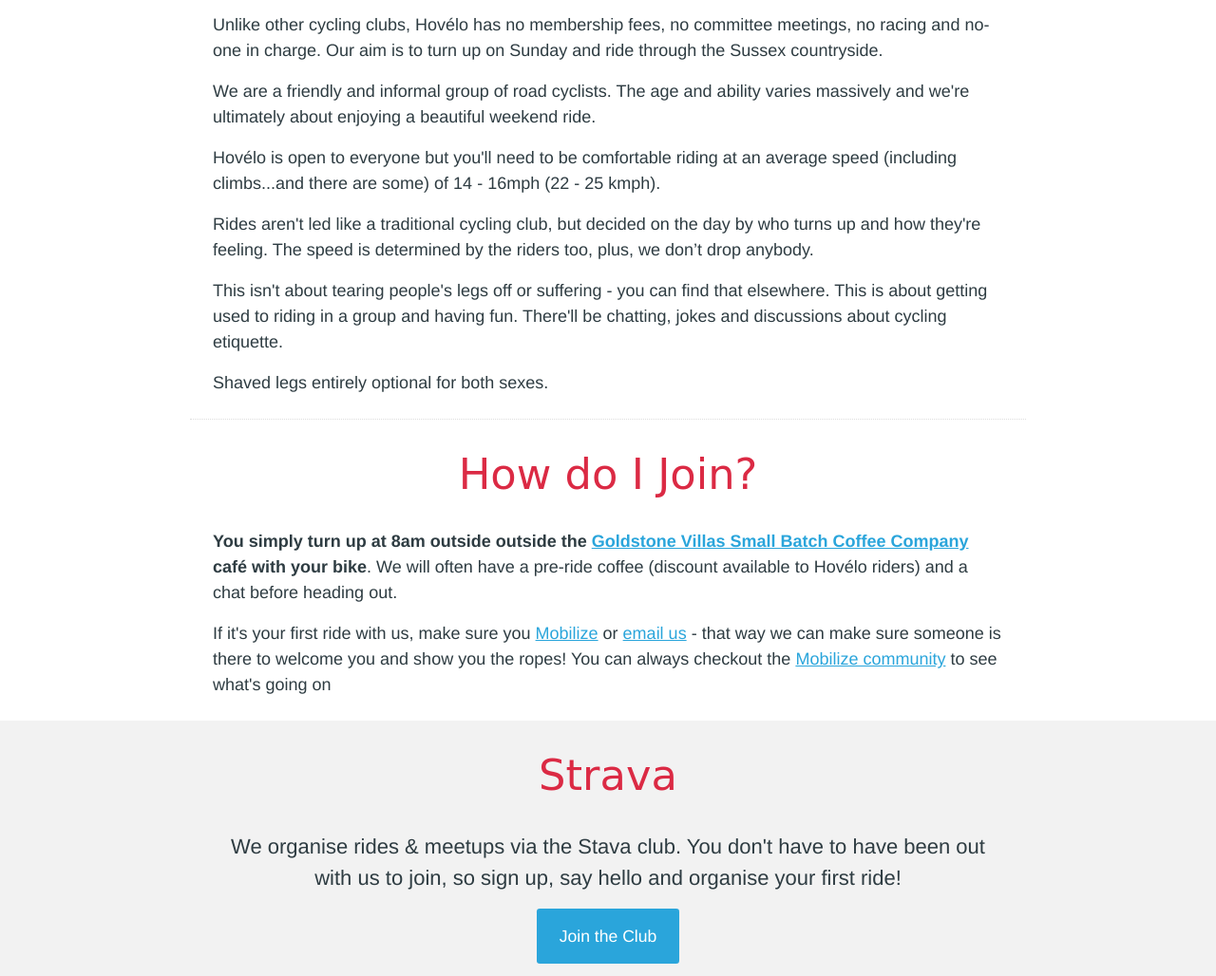
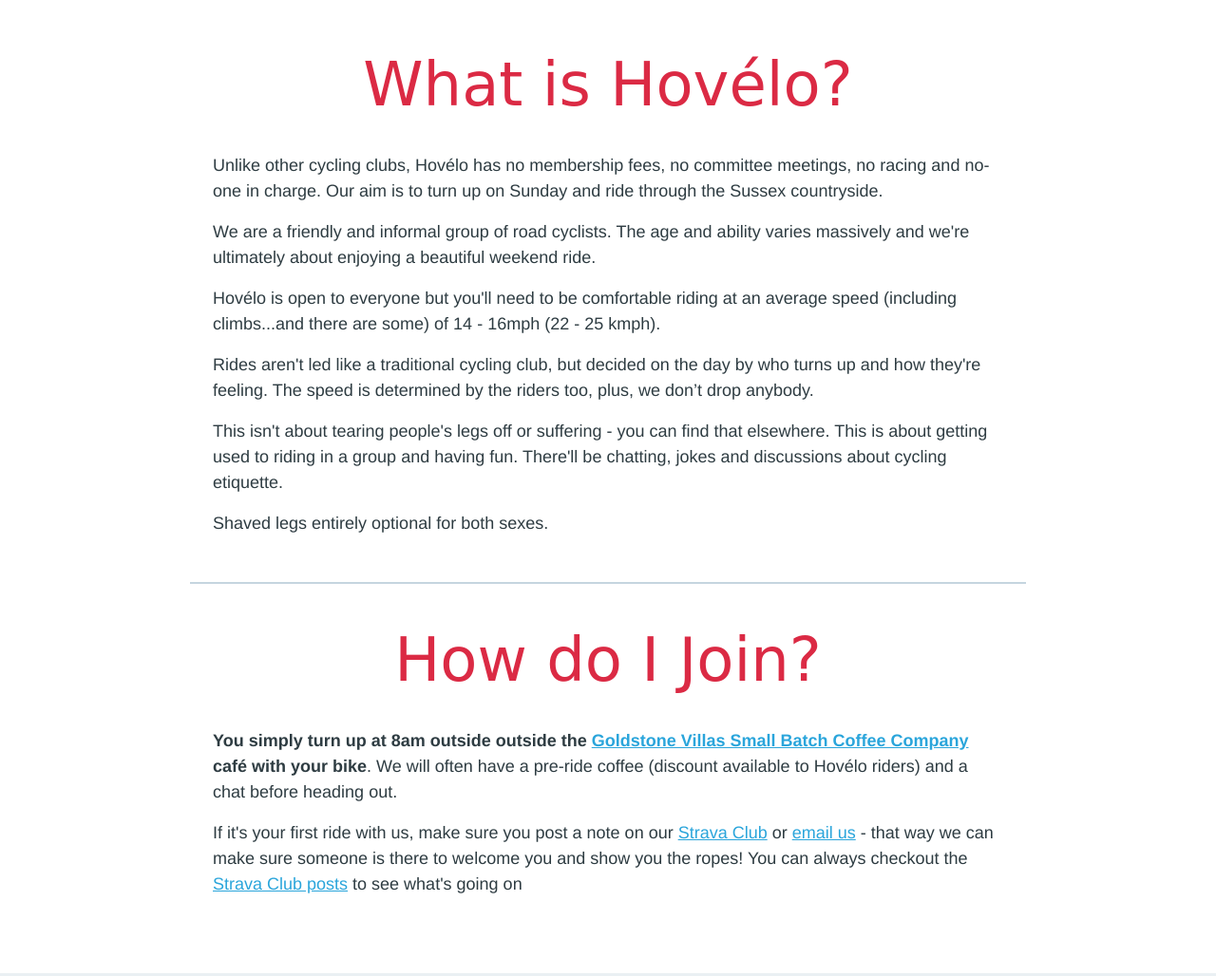
Before and after one commit to hovelo/website, a PHP site: page / in a window 1280 px wide. Shown: the part 738-1766 px from the top of the page at 95% size. Run offline with PHP 8.4, Linux system fonts and the light colour scheme; some web fonts are replaced.

Commit message:
FE: General styles

```diff
--- a/assets/css/style.css
+++ b/assets/css/style.css
@@ -40,12 +40,12 @@ $plain: #2E3C42; // Dark blue*/
 }
 
 html {
-	border-top: 1rem solid #31A88C;
+	border-top: 2rem solid #31A88C;
 }
 body {
 	padding: 0;
 	margin: 0;
-	border-top: 0.5rem solid #DB2A44;
+	border-top: 1rem solid #DB2A44;
 	font-family: 'Merriweather Sans', 'Helvetica Neue', Helvetica, Arial;
 	font-size: 1rem;
 	line-height: 1.5;
@@ -55,7 +55,7 @@ body {
 	background: #fff;
 }
 
-@media screen and (min-width: 25em) {
+@media screen and (min-width: 35em) {
 	body {
 		padding: 3rem 0;
 		font-size: 1.125rem;
@@ -70,14 +70,14 @@ h2 {
 	text-align: center;
 }
 h1 {
-	font-size: 3rem;
+	font-size: 3.25rem;
 	text-align: center;
 	line-height: 1;
 }
-@media screen and (min-width: 25em) {
+@media screen and (min-width: 35em) {
 	h1 {
 		text-align: left;
-		font-size: 4rem;
+		font-size: 5rem;
 	}
 }
 
@@ -85,10 +85,12 @@ h2 {
 	font-size: 2.8rem;
 	color: #DB2A44;
 }
-h2.subtle {
-	font-size: 40px;
-	color: #666;
+@media screen and (min-width: 35em) {
+	h2 {
+		font-size: 4rem;
+	}
 }
+
 p {
 	margin: 0 auto 1rem;
 }
@@ -137,7 +139,7 @@ nav li + li a {
 	border-left: 1px solid #eee;
 }
 
-@media screen and (min-width: 25em) {
+@media screen and (min-width: 35em) {
 	.layout-two {
 		display: table;
 		table-layout: fixed;
@@ -160,9 +162,19 @@ nav li + li a {
 	position: relative;
 }
 .wrap + .wrap {
-	border-top: 1px dotted #ddd;
+	border-top: 0.125rem solid #c5d5df;
 	padding-top: 1.5rem;
 	margin-top: 1.5rem;
+}
+@media screen and (min-width: 35em) {
+	.wrap + .wrap {
+		padding-top: 2rem;
+		margin-top: 3rem;
+	}
+	.wrap + .featured {
+		margin-top: 5rem;
+		margin-bottom: 3rem;
+	}
 }
 
 .featured + .wrap {
@@ -177,21 +189,37 @@ nav li + li a {
 }
 
 .hero {
-	font-size: 22px;
+	font-size: 1.1rem;
 	text-align: center;
+}
+@media screen and (min-width: 35em) {
+	.hero {
+		font-size: 1.3rem;
+	}
 }
 .hero h1 {
 	padding-top: 24.28%;
 }
 .hero .meta {
-	font-size: 90%;
+	font-size: 1rem;
+	font-weight: bold;
+}
+@media screen and (min-width: 35em) {
+	.hero p {
+		margin-bottom: 1.5rem;
+	}
 }
 .wrap.featured {
 	padding: 1.5rem;
 	border-top: 0;
 	max-width: 100%;
-	background: #f2f2f2;
+	background: #eaf0f3;
 	text-align: center;
+}
+@media screen and (min-width: 35em) {
+	.wrap.featured {
+		padding: 2.5rem;
+	}
 }
 .wrap.featured > div {
 	max-width: 55rem;
@@ -205,10 +233,10 @@ nav li + li a {
 	text-align: center;
 	overflow: hidden;
 	width: auto;
-	float: right;
 }
-@media screen and (min-width: 25em) {
+@media screen and (min-width: 35em) {
 	.social-wrap {
+		float: right;
 		text-align: right;
 	}
 }
@@ -224,6 +252,7 @@ nav li + li a {
 	background-color: #FC4C02;
 	display: flex;
 	align-items: center;
+	justify-content: center;
 }
 .social::before {
 	content: '';
@@ -295,7 +324,8 @@ nav li + li a {
 
 .map {
 	position: relative;
-	height: 17rem;
+	min-height: 15rem;
+	height: 25vw;
 	margin-bottom: 0.75rem;
 	margin-top: 1.5rem;
 }
@@ -305,7 +335,14 @@ nav li + li a {
 	text-align: center;
 	margin-bottom: 1.5rem;
 }
-
+@media screen and (min-width: 35em) {
+	.map {
+		margin-top: 2.5rem;
+	}
+	.map-note {
+		margin-bottom: 2.5rem;
+	}
+}
 
 .msg {
 	font-size: 14px;
--- a/index.html
+++ b/index.html
@@ -89,7 +89,7 @@
 	<article class="wrap">
 		<h2>How do I Join?</h2>
 		<p><b>You simply turn up at <strong>8am</strong> outside outside the <a href="http://smallbatchcoffee.co.uk/locations/roastery-goldstone-villas-hove/" rel="nofollow">Goldstone Villas Small Batch Coffee Company</a> café with your bike</b>. We will often have a pre-ride coffee (discount available to Hovélo riders) and a chat before heading out.</p>
-		<p>If it's your first ride with us, make sure you <a href="https://hovelo.mobilize.io/" rel="nofollow">Mobilize</a> or <a href="mailto:hello@hovelo.co.uk">email us</a> - that way we can make sure someone is there to welcome you and show you the ropes! You can always checkout the <a rel="nofollow" href="https://hovelo.mobilize.io/">Mobilize community</a> to see what's going on</p>
+		<p>If it's your first ride with us, make sure you post a note on our <a href="https://www.strava.com/clubs/hovelo" rel="nofollow">Strava Club</a> or <a href="mailto:hello@hovelo.co.uk">email us</a> - that way we can make sure someone is there to welcome you and show you the ropes! You can always checkout the <a href="https://www.strava.com/clubs/94708/discussion" rel="nofollow">Strava Club posts</a> to see what's going on</p>
 	</article>
 
 	<article class="wrap featured hero" id="signup">
```
